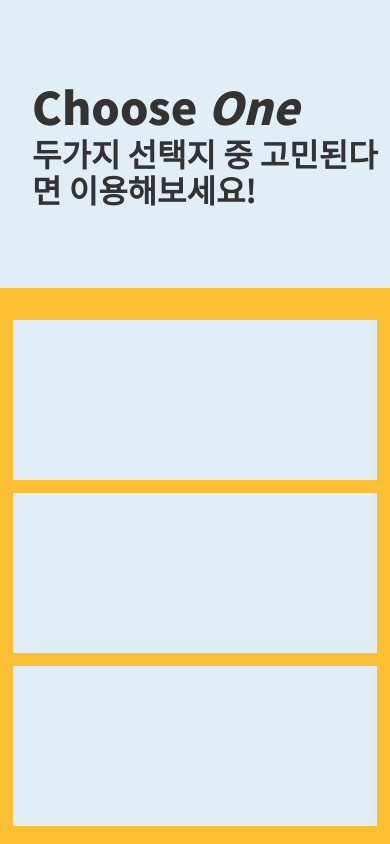
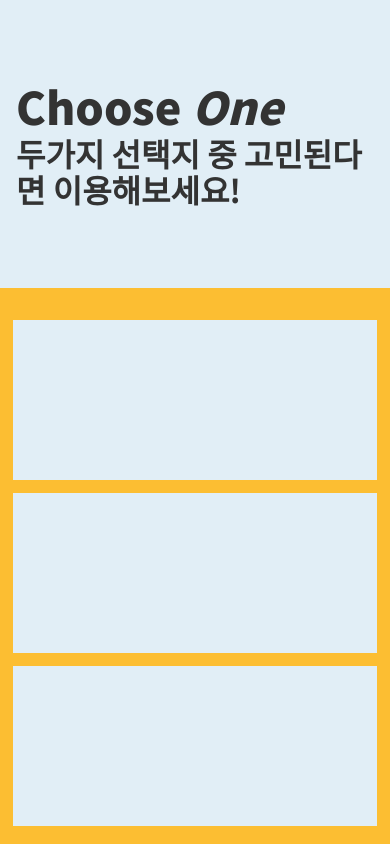
Before and after one commit to SkyLightQP/ChooseOne, a React (Create React App) app: page / in a window 390 px wide. Built offline with nearby package versions, Linux system fonts and the light colour scheme.

Commit message:
fix: change margin-left value in mobile Header component

```diff
--- a/src/components/Header/index.tsx
+++ b/src/components/Header/index.tsx
@@ -18,7 +18,7 @@ const WrapperStyle = styled.div`
     align-items: center;
 
     @media screen and (max-width: 1024px) {
-        margin-left: 2rem;
+        margin-left: 1rem;
     }
 `;
 
```
